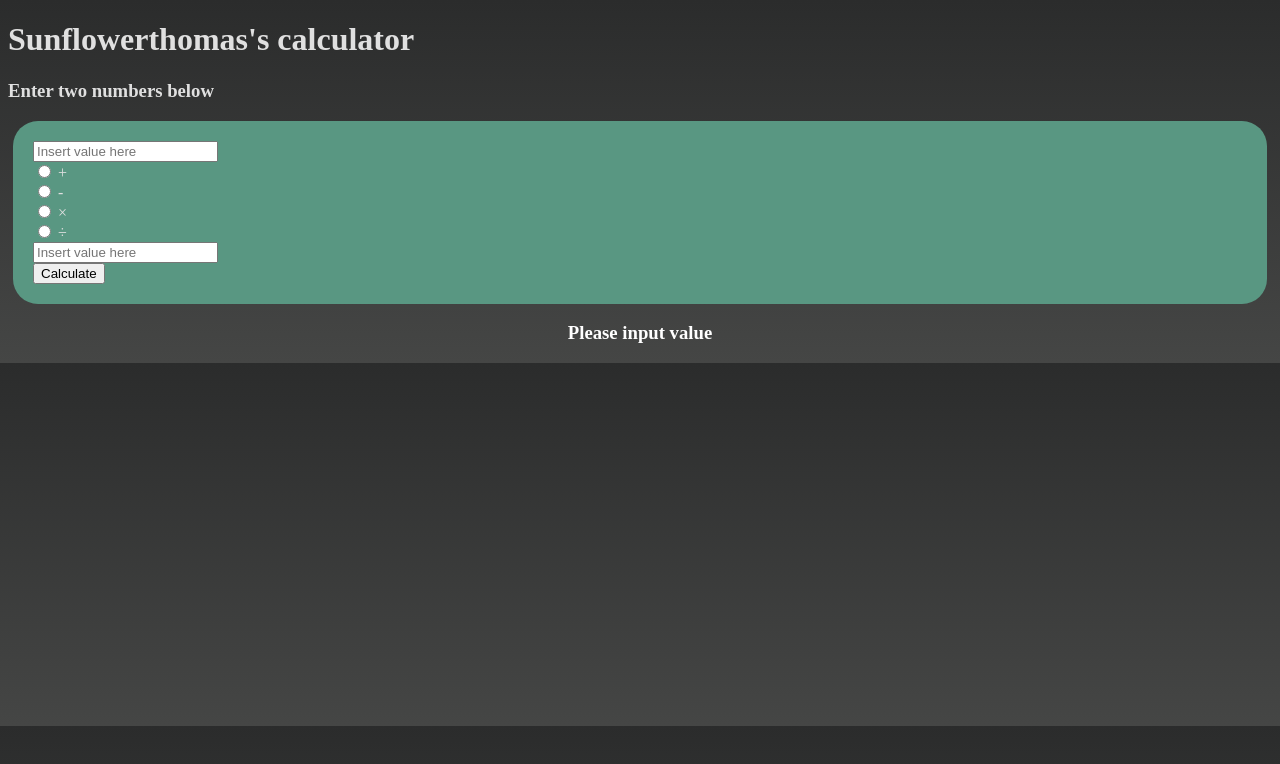
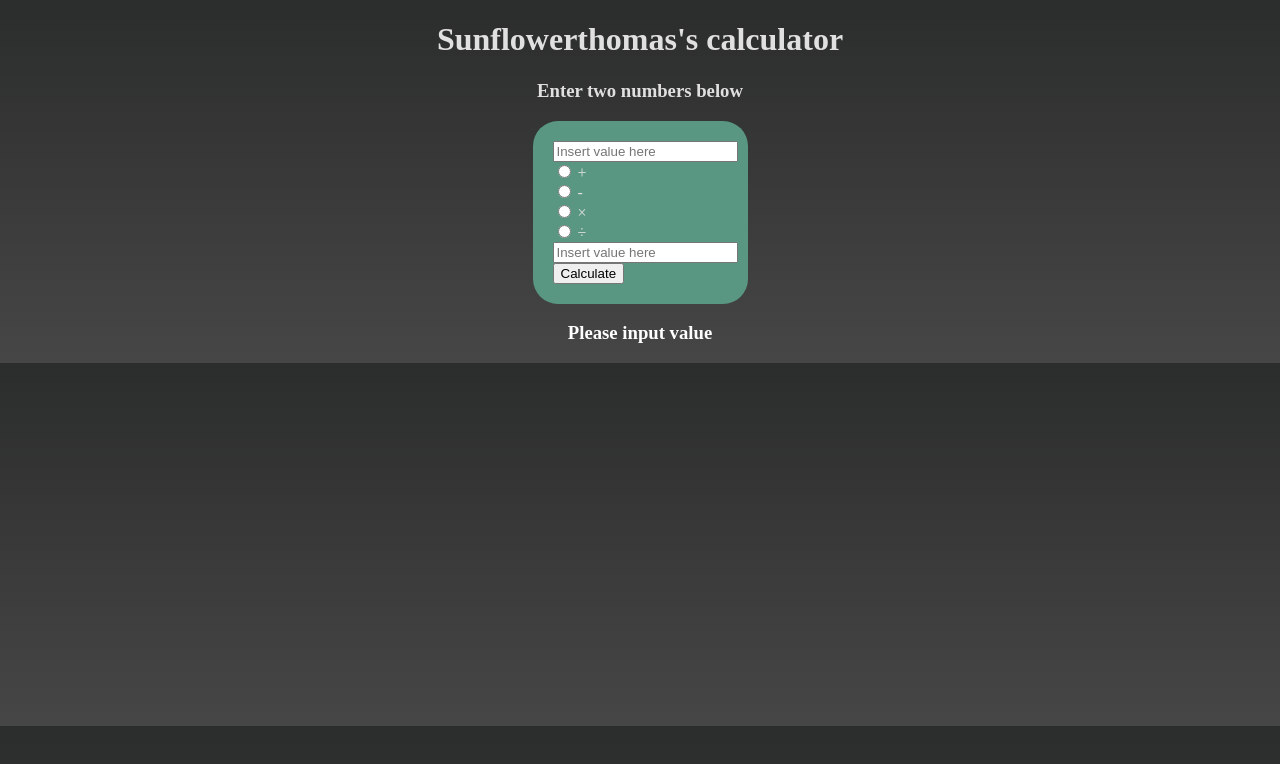
Before and after one commit to sunflowerthomas/Calculator, a plain HTML site: page index.html in a window 1280 px wide. Drawn offline with Linux system fonts and the light colour scheme.

Commit message:
Centered everything

```diff
--- a/style.css
+++ b/style.css
@@ -1,8 +1,9 @@
 #calc {
     background-color: rgb(89, 151, 130);
     padding: 20px;
-    margin: 5px;
+    margin: auto;
     border-radius: 25px;
+    width: 175px;
 }
 
 /*
@@ -25,3 +26,11 @@ h3:hover {
     color: rgb(207, 101, 15);
     font-size:x-large;
 }
+
+h1 {
+    text-align: center;
+}
+
+h3 {
+    text-align: center;
+}
```
